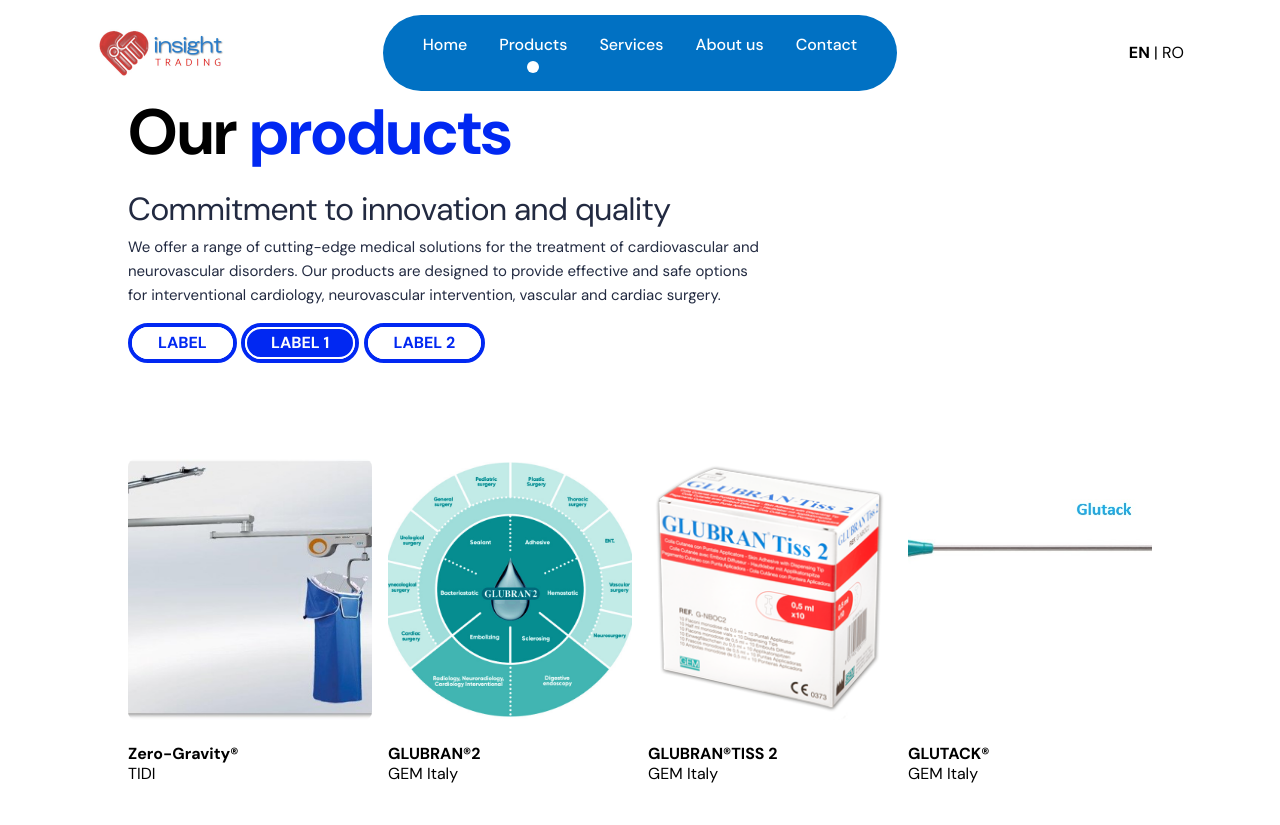
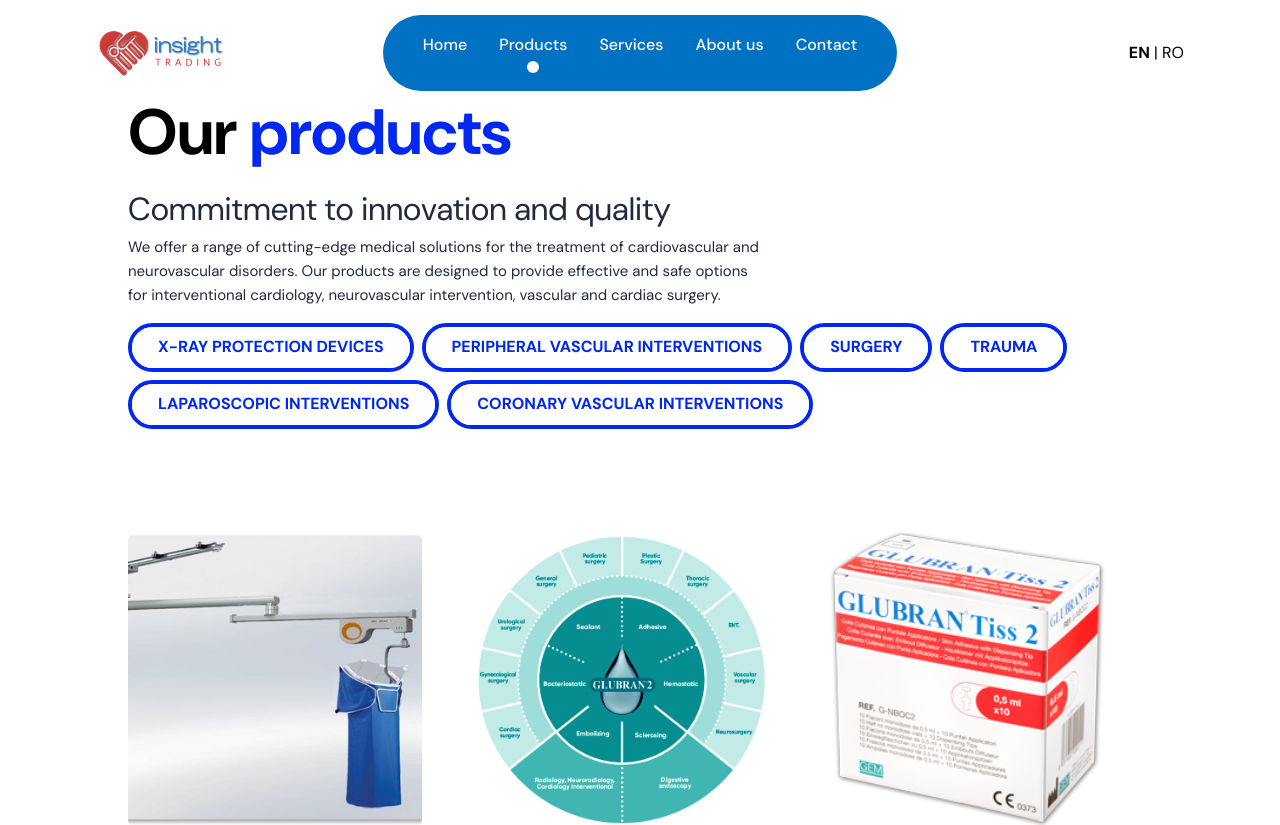
Before and after one commit to VicSera/insight-trading-website, a SvelteKit app: page /products in a window 1280 px wide. Shown: the top 825 px of the page. Built offline with nearby package versions, Linux system fonts and the light colour scheme.

Commit message:
Tag based filtering Layout fixes in products page Button hover effect Add missing button actions

```diff
--- a/src/lib/Product.svelte
+++ b/src/lib/Product.svelte
@@ -12,7 +12,7 @@
 <div class="flex flex-col {flexibleSize ? 'basis-[50%] sm:basis-[25%] pr-4 mb-8' : 'md:w-[400px]'} cursor-pointer"
      on:click="{onClick}">
     <div class="w-full
-                {flexibleSize ? 'rounded-[8px] grow' : 'h-[400px] sm:h-[542px] rounded-[32px]'}
+                {flexibleSize ? 'rounded-[8px] max-sm:grow h-[140px] sm:w-[294px] sm:h-[294px]' : 'h-[400px] sm:h-[542px] rounded-[32px]'}
                 overflow-hidden mb-6">
         <img src="{`/products/${product.imagePaths[0]}`}"
              alt="{product?.name}"
--- a/src/lib/Tag.svelte
+++ b/src/lib/Tag.svelte
@@ -9,10 +9,10 @@
     }
 </script>
 
-<span class="rounded-full border-productBlue border-4 inline-flex justify-center items-center cursor-pointer"
+<span class="rounded-full border-productBlue border-4 inline-flex justify-center items-center cursor-pointer mr-2 mb-2"
       on:click={onClick}>
-    <span class="font-[700] text-[16px] leading-[20.83px] uppercase select-none
-            px-6 py-2 rounded-full border-textLight border-2 h-8 inline-flex justify-center items-center
+    <span class="font-[700] text-[16px] leading-[20.83px] uppercase select-none inline-block h-auto
+            px-6 py-2 rounded-full border-textLight border-2 justify-center items-center
             {active ? 'text-bgAlternative bg-productBlue' : 'text-productBlue'}">
         {text}
     </span>
--- a/src/lib/data/products.ts
+++ b/src/lib/data/products.ts
@@ -4,8 +4,8 @@
     name: string;
     descriptionRo: string;
     descriptionEn: string;
-    categoryRo: string;
-    categoryEn: string;
+    categoryRo: string[];
+    categoryEn: string[];
     producerLink: string;
     brochureLink: string;
     imagePaths: string[];
@@ -19,8 +19,8 @@
         name: 'Zero-Gravity®',
         descriptionRo: 'Sistem suspendat de protectie impotriva radiatiilor ionizante',
         descriptionEn: 'Suspended X-Ray radiation protection system',
-        categoryRo: 'echipamente protectie X-Ray',
-        categoryEn: 'X-Ray protection devices',
+        categoryRo: ['echipamente protectie X-Ray'],
+        categoryEn: ['X-Ray protection devices'],
         producerLink: 'https://www.tidiproducts.com',
         brochureLink: 'https://www.tidiproducts.com/product-listing/zero-gravity-drape-wrap',
         imagePaths: [
@@ -37,8 +37,8 @@
         name: 'GLUBRAN®2',
         descriptionRo: 'Adeziv chirurgical sintetic, lichid embolizare vasculara',
         descriptionEn: 'Synthetic surgical glue, liquid embolization agent',
-        categoryRo: 'interventii vasculare periferice, chirurgie',
-        categoryEn: 'peripheral vascular interventions, surgery',
+        categoryRo: ['interventii vasculare periferice', 'chirurgie'],
+        categoryEn: ['peripheral vascular interventions', 'surgery'],
         producerLink: 'https://www.gemitaly.it/en/',
         brochureLink: 'https://www.gemitaly.it/en/products/glubran-2/',
         imagePaths: [
@@ -55,8 +55,8 @@
         name: 'GLUBRAN®TISS 2',
         descriptionRo: 'Adeziv chirurgical sintetic',
         descriptionEn: 'Synthetic surgical glue',
-        categoryRo: 'chirurgie, trauma',
-        categoryEn: 'surgery, trauma',
+        categoryRo: ['chirurgie', 'trauma'],
+        categoryEn: ['surgery', 'trauma'],
         producerLink: 'https://www.gemitaly.it/en/',
         brochureLink: 'https://www.gemitaly.it/en/products/glubran-tiss-2/',
         imagePaths: [
@@ -70,8 +70,8 @@
         name: 'GLUTACK®',
         descriptionRo: 'Sistem atraumatic de fixare a plasei, laparoscopic ',
         descriptionEn: 'Atraumatic laparoscopic mesh fixation system',
-        categoryRo: 'interventii laparoscopice',
-        categoryEn: 'laparoscopic interventions',
+        categoryRo: ['interventii laparoscopice'],
+        categoryEn: ['laparoscopic interventions'],
         producerLink: 'https://www.gemitaly.it/en/',
         brochureLink: 'https://www.gemitaly.it/en/products/glutack/',
         imagePaths: [
@@ -86,8 +86,8 @@
         name: 'APLICATOARE ADEZIV CHIRURGICAL',
         descriptionRo: 'Dispozitive de aplicare a adezivului chirurgical GLUBRAN®2',
         descriptionEn: 'Application devices for Glubran®2',
-        categoryRo: 'interventii vasculare periferice, chirurgie',
-        categoryEn: 'peripheral vascular interventions, surgery',
+        categoryRo: ['interventii vasculare periferice', 'chirurgie'],
+        categoryEn: ['peripheral vascular interventions', 'surgery'],
         producerLink: 'https://www.gemitaly.it/en/',
         brochureLink: 'https://www.gemitaly.it/en/products/application-devices/',
         imagePaths: [
@@ -108,8 +108,8 @@
         name: 'Inoue Ballon Catheter',
         descriptionRo: 'Cateter cu balon dilatare mitrala (PTMC)',
         descriptionEn: 'Balloon Catheter for PTMC (Percutaneous Transvenous Mitral Commissurotomy)',
-        categoryRo: 'interventii vasculare coronariene',
-        categoryEn: 'coronary vascular interventions',
+        categoryRo: ['interventii vasculare coronariene'],
+        categoryEn: ['coronary vascular interventions'],
         producerLink: 'https://www.toray-medical.com/en/products/index.html',
         brochureLink: 'https://www.toray-medical.com/en/products/medical/med_0010.html',
         imagePaths: [
@@ -125,8 +125,8 @@
         name: 'Embosphere',
         descriptionRo: 'Particule sferice din trisacril gelatina, pentru embolizare vasculara',
         descriptionEn: 'Spherical embolization particles,  made with trisacryl gelatin, for vascular embolization',
-        categoryRo: 'interventii vasculare periferice',
-        categoryEn: 'peripheral vascular interventions',
+        categoryRo: ['interventii vasculare periferice'],
+        categoryEn: ['peripheral vascular interventions'],
         producerLink: 'https://www.merit.com/peripheral-intervention/embolotherapy/',
         brochureLink: 'https://www.merit.com/peripheral-intervention/embolotherapy/microspheres/embosphere-microspheres/',
         imagePaths: [
@@ -140,8 +140,8 @@
         name: 'HepaSphere™',
         descriptionRo: 'Particule incarcabile, sferice, pentru chemoembolizare hepatica locala si embolizare vasculara',
         descriptionEn: 'Spherical loadable particles, for hepatic targeted chemoembolization and vessel occlusion',
-        categoryRo: 'interventii vasculare periferice',
-        categoryEn: 'peripheral vascular interventions',
+        categoryRo: ['interventii vasculare periferice'],
+        categoryEn: ['peripheral vascular interventions'],
         producerLink: 'https://www.merit.com/peripheral-intervention/embolotherapy/',
         brochureLink: 'https://www.merit.com/peripheral-intervention/embolotherapy/hepatic-oncology/hepasphere-microspheres/?_gl=1*1d2r9xg*_up*MQ..*_ga*NTQ0MTk4MDQuMTY5NTg4ODY0OQ..*_ga_P80XFRH9XF*MTY5NTg4ODY0Ny4xLjEuMTY5NTg4ODY1MC4wLjAuMA..',
         imagePaths: [
@@ -155,8 +155,8 @@
         name: 'Bearing nsPVA®',
         descriptionRo: 'Fulgi din PVA (polivinil alcool) pentru embolizare vasculara',
         descriptionEn: 'nsPVA embolisation particles for vascular occlusion',
-        categoryRo: 'interventii vasculare periferice',
-        categoryEn: 'peripheral vascular interventions',
+        categoryRo: ['interventii vasculare periferice'],
+        categoryEn: ['peripheral vascular interventions'],
         producerLink: 'https://www.merit.com/peripheral-intervention/embolotherapy/',
         brochureLink: 'https://www.merit.com/peripheral-intervention/embolotherapy/embolization-particles/bearing-nspva-embolization-particles/?_gl=1*1d2r9xg*_up*MQ..*_ga*NTQ0MTk4MDQuMTY5NTg4ODY0OQ..*_ga_P80XFRH9XF*MTY5NTg4ODY0Ny4xLjEuMTY5NTg4ODY1MC4wLjAuMA..',
         imagePaths: [
@@ -170,8 +170,8 @@
         name: 'EmboCube®',
         descriptionRo: 'Cuburi preformate din gelatina resorbabila pentru embolizarea tumorilor hipervasculare',
         descriptionEn: 'Gelatin foam uniformly cut for vascular embolization',
-        categoryRo: 'interventii vasculare periferice',
-        categoryEn: 'peripheral vascular interventions',
+        categoryRo: ['interventii vasculare periferice'],
+        categoryEn: ['peripheral vascular interventions'],
         producerLink: 'https://www.merit.com/peripheral-intervention/embolotherapy/',
         brochureLink: 'https://www.merit.com/peripheral-intervention/embolotherapy/embolization-gelatin/embocube-embolization-gelatin/?_gl=1*1d2r9xg*_up*MQ..*_ga*NTQ0MTk4MDQuMTY5NTg4ODY0OQ..*_ga_P80XFRH9XF*MTY5NTg4ODY0Ny4xLjEuMTY5NTg4ODY1MC4wLjAuMA..',
         imagePaths: [
@@ -185,8 +185,8 @@
         name: 'ClariVein®',
         descriptionRo: 'Cateter de perfuzie pentru ocluzia venelor incompetente la pacientii cu reflux venos superficial, cu dublă acțiune – mecanică și chimică',
         descriptionEn: 'Specialty infusion catheter for the occlusion of incompetent veins in patients with superficial venous reflux',
-        categoryRo: 'interventii vasculare periferice',
-        categoryEn: 'peripheral vascular interventions',
+        categoryRo: ['interventii vasculare periferice'],
+        categoryEn: ['peripheral vascular interventions'],
         producerLink: 'https://clarivein.com/',
         brochureLink: 'https://clarivein.com/',
         imagePaths: [
--- /dev/null
+++ b/src/lib/events.ts
@@ -0,0 +1,3 @@
+import { writable } from 'svelte/store';
+
+export const events = writable('');
--- a/src/routes/products/+page.svelte
+++ b/src/routes/products/+page.svelte
@@ -1,8 +1,38 @@
-<script>
+<script lang="ts">
     import Product from "$lib/Product.svelte";
     import {products} from '$lib/data/products';
     import Tag from "$lib/Tag.svelte";
     import {english} from "$lib/language";
+    import {onMount} from "svelte";
+
+    let filteredProducts: Product[] = products;
+    const tags: {[id: string]: {tagEn: string; tagRo: string; active: boolean}} = {};
+    let values = [];
+    onMount(() => {
+        for (const product of products) {
+            for (let idx = 0; idx < product.categoryEn.length; idx++) {
+                if (tags[product.categoryEn[idx]]) continue;
+                tags[product.categoryEn[idx]] = {
+                    tagEn: product.categoryEn[idx],
+                    tagRo: product.categoryRo[idx],
+                    active: false
+                };
+            }
+        }
+
+        values = Object.values(tags);
+    })
+
+    function updateActive(tag: string, active: boolean): void {
+        tags[tag].active = active;
+
+        const activeTags = Object.values(tags).filter((tag) => tag.active).map((tag) => tag.tagEn);
+        if (activeTags.length === 0) {
+            filteredProducts = products;
+        } else {
+            filteredProducts = products.filter((product) => product.categoryEn.some((tag) => activeTags.includes(tag)))
+        }
+    }
 </script>
 
 <div class="mx-4 max-sm:mt-6 sm:mx-32 sm:mb-24">
@@ -28,15 +58,21 @@
         {/if}
     </div>
     <div class="mt-4 max-sm:mb-6">
-        <Tag text="Label"/>
-        <Tag active="true" text="Label 1"/>
-        <Tag text="Label 2"/>
+        {#if $english}
+            {#each values as tag}
+                <Tag text="{tag.tagEn}" active="{tag.active}" changed="{(active) => {updateActive(tag.tagEn, active)}}"/>
+            {/each}
+        {:else}
+            {#each values as tag}
+                <Tag text="{tag.tagRo}" active="{tag.active}" changed="{(active) => {updateActive(tag.tagEn, active)}}"/>
+            {/each}
+        {/if}
     </div>
 </div>
 
-<div class="flex flex-wrap justify-start items-stretch
-            ml-4 sm:ml-32 sm:mr-28">
-    {#each products as product}
+<div class="grid grid-cols-2 xl:grid-cols-3 2xl:grid-cols-4
+            ml-4 md:ml-32 md:mr-28">
+    {#each filteredProducts as product}
         <Product product="{product}" flexibleSize="{true}"></Product>
     {/each}
 </div>
--- a/tailwind.config.js
+++ b/tailwind.config.js
@@ -31,7 +31,8 @@
     extend: {
       boxShadow: {
         'huge': '0px 26.786399841308594px 117.19049835205078px 0px #20248A0F',
-        'product': '0px 12px 24px 0px #0773CA24'
+        'product': '0px 12px 24px 0px #0773CA24',
+        'button': '0px 1px 8px 0px #0000001F, 0px 3px 4px 0px #00000024, 0px 3px 3px -2px #00000033'
       },
     },
   },
```
Also changed, not shown: src/lib/Button.svelte (+7 -1 lines), src/lib/Carousel/Carousel.svelte (+15 -2 lines), src/lib/MenuItem.svelte (+7 -1 lines), src/lib/PageSections.ts (+15 -0 lines), src/routes/+layout.svelte (+10 -1 lines), src/routes/Home.svelte (+8 -1 lines).
